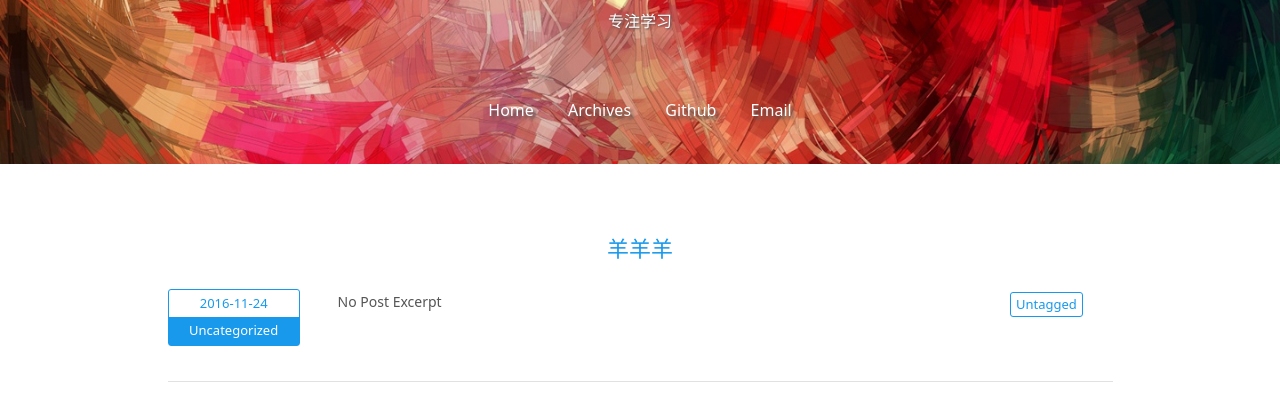
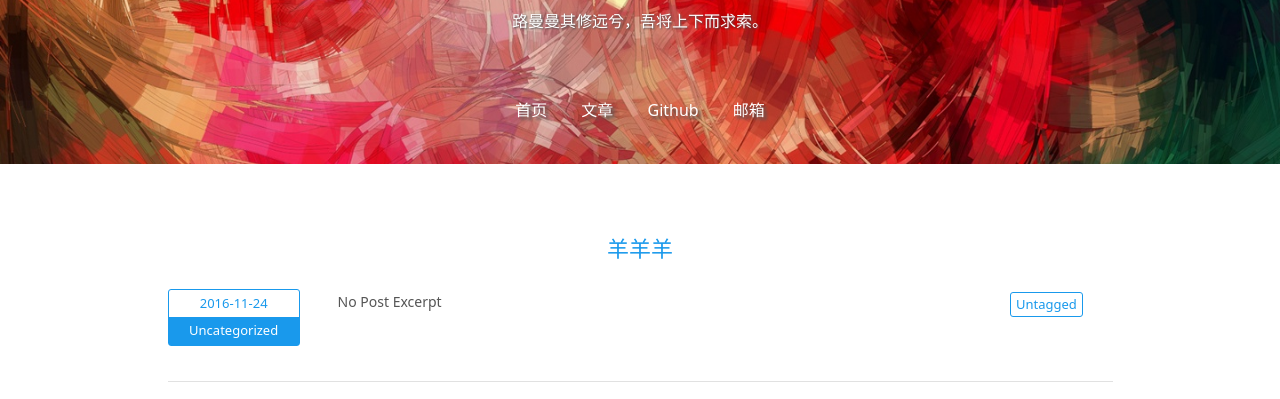
Before and after one commit to lamb2014/lamb2014.github.io, a plain HTML site: page index.html in a window 1280 px wide. Shown: the part 148-547 px from the top of the page. Drawn offline with Linux system fonts and the light colour scheme.

Commit message:
Site updated: 2016-11-25 09:55:30

```diff
--- a/index.html
+++ b/index.html
@@ -44,7 +44,7 @@
       <div class="col-lg-8 col-lg-offset-2 col-md-10 col-md-offset-1">
         <div class="page-title with-background-image">
           <p class="title">羊羊羊的个人博客</p>
-          <p class="subtitle">专注学习</p>
+          <p class="subtitle">路曼曼其修远兮，吾将上下而求索。</p>
         </div>
         <div class="site-menu with-background-image">
           <ul>
@@ -52,7 +52,7 @@
               <li>
                 <a href="/">
 
-                  Home
+                  首页
 
                 </a>
               </li>
@@ -60,7 +60,7 @@
               <li>
                 <a href="/archives">
 
-                  Archives
+                  文章
 
                 </a>
               </li>
@@ -74,9 +74,9 @@
               </li>
 
               <li>
-                <a href="/lamb2015@foxmail.com">
+                <a href="mailto:lamb2015@foxmail.com">
 
-                  Email
+                  邮箱
 
                 </a>
               </li>
```
Also changed, not shown: 2016/11/24/hello-world/index.html (+5 -5 lines), 2016/11/24/羊羊羊/index.html (+5 -5 lines), archives/2016/11/index.html (+4 -4 lines), archives/2016/index.html (+4 -4 lines), archives/index.html (+4 -4 lines).
